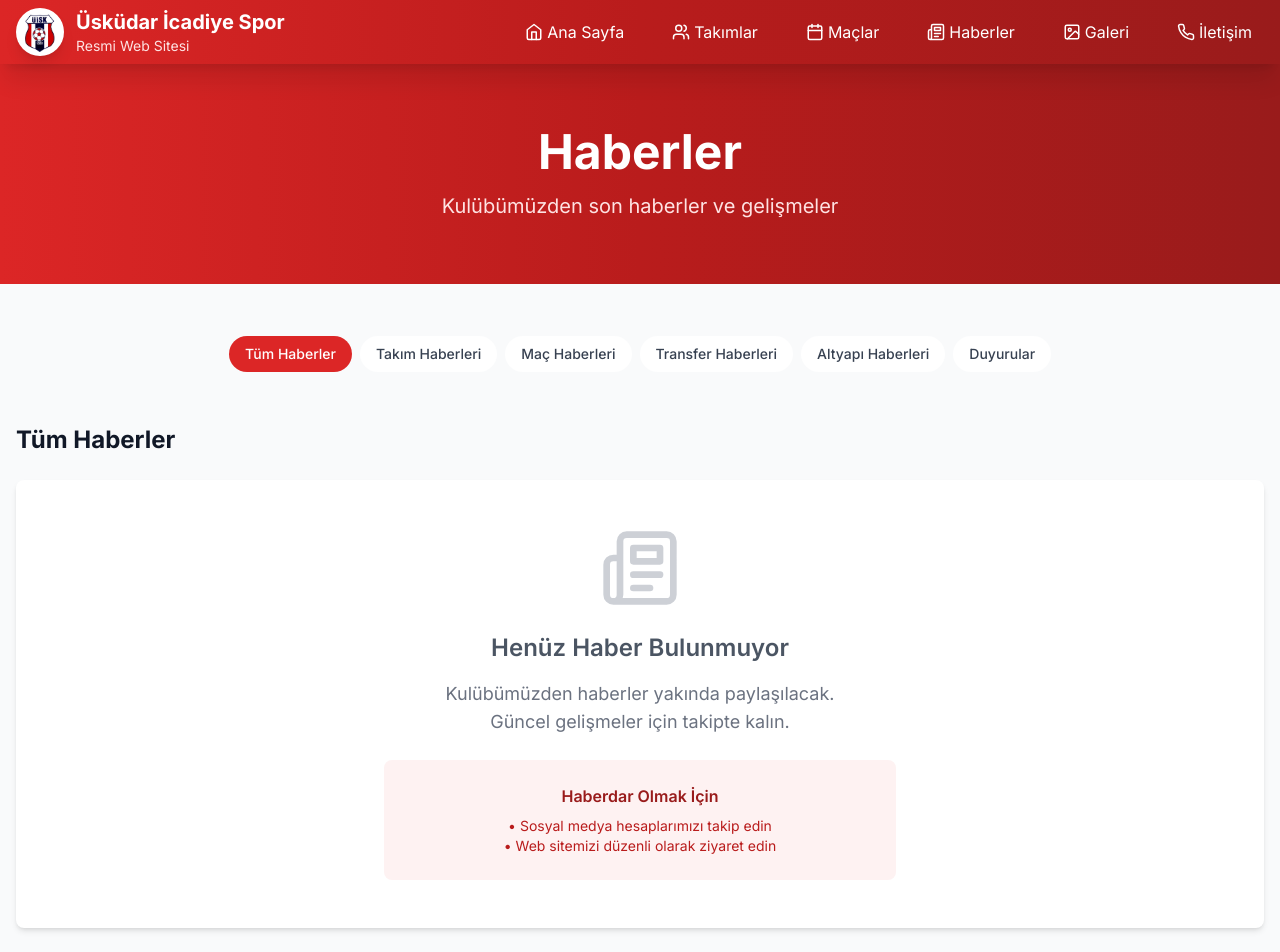
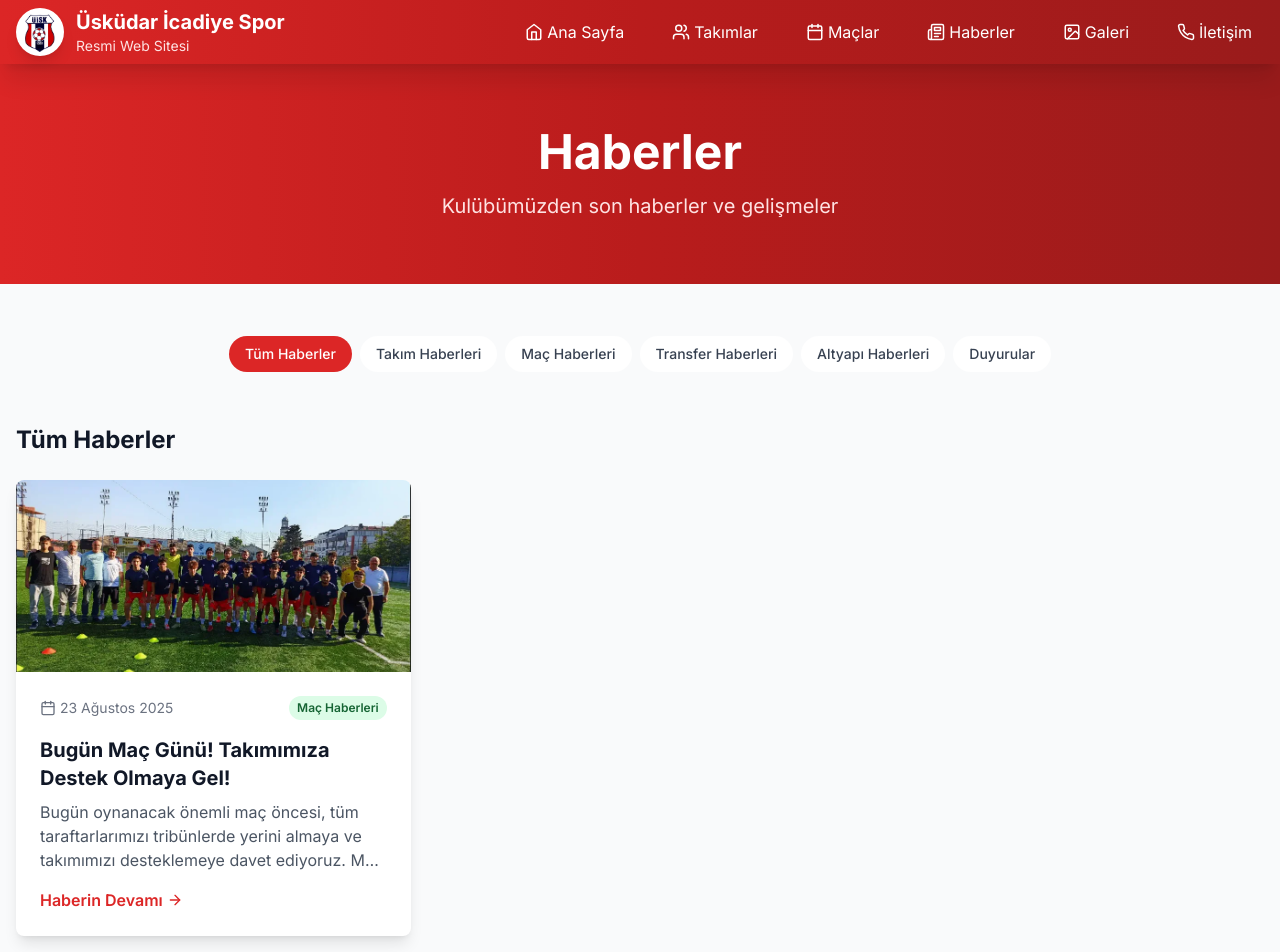
Before and after one commit to GeW1chT/uskudar-icadiyespor, a Next.js app: page /haberler in a window 1280 px wide. Shown: the top 952 px of the page. Built offline with nearby package versions, Linux system fonts and the light colour scheme.

Commit message:
haber girildi kadro güncellendi

```diff
--- a/src/app/galeri/page.tsx
+++ b/src/app/galeri/page.tsx
@@ -31,8 +31,8 @@ const GalleryPage = () => {
     },
     {
       id: 2,
-      title: "U18 Takım Fotoğrafı",
-      description: "U18 takımımızın resmi takım fotoğrafı",
+      title: "U17 Takım Fotoğrafı",
+      description: "U17 takımımızın resmi takım fotoğrafı",
       date: "2025-08-18",
       category: "training",
       type: "image",
@@ -42,7 +42,7 @@ const GalleryPage = () => {
     },
     {
       id: 3,
-      title: "Genç Takımımız",
+      title: "U17 Takımımız",
       description: "Altyapı takımımızdan kareler",
       date: "2025-08-15",
       category: "training",
--- a/src/app/haberler/page.tsx
+++ b/src/app/haberler/page.tsx
@@ -3,10 +3,34 @@
 import React, { useState } from 'react';
 import Header from '@/components/Header';
 import Footer from '@/components/Footer';
-import { Calendar, Clock, User, Tag, ArrowRight, Newspaper } from 'lucide-react';
+import { Calendar, Clock, User, Tag, ArrowRight, Newspaper, MapPin } from 'lucide-react';
+
+// Maç detayları için bir type tanımı ekleyelim
+interface MatchDetails {
+  competition: string;
+  homeTeam: string;
+  awayTeam: string;
+  stadium: string;
+  kickOffTime: string;
+}
+
+// Haber için bir type tanımı ekleyelim
+interface NewsItem {
+  id: number;
+  title: string;
+  summary: string;
+  date: string;
+  author: string;
+  category: string;
+  image: string; // Resim yolu
+  featured: boolean;
+  content?: string; // Daha uzun içerik için
+  matchDetails?: MatchDetails; // Maç haberi detayları için
+}
 
 const NewsPage = () => {
   const [selectedCategory, setSelectedCategory] = useState('all');
+  const [selectedNews, setSelectedNews] = useState<NewsItem | null>(null); // Tıklanan haberi tutacak state
 
   const categories = [
     { id: 'all', label: 'Tüm Haberler' },
@@ -17,15 +41,30 @@ const NewsPage = () => {
     { id: 'announcements', label: 'Duyurular' }
   ];
 
-  // Fake haberler kaldırıldı - boş array
-  const news: any[] = [];
+  const news: NewsItem[] = [
+    {
+      id: 1,
+      title: 'Bugün Maç Günü! Takımımıza Destek Olmaya Gel!',
+      summary: 'Bugün oynanacak önemli maç öncesi, tüm taraftarlarımızı tribünlerde yerini almaya ve takımımızı desteklemeye davet ediyoruz. Maç heyecanı başlıyor!',
+      date: '2025-08-23T15:00:00Z',
+      author: 'Kulüp Yönetimi',
+      category: 'matches',
+      image: '/gallery/a-team-training.jpg',
+      featured: true,
+      content: 'Takımımız, bugün Beylerbeyi Stadyumu\'nda önemli bir maça çıkıyor. Üsküdar Kulüpler Birliği Kupası kapsamında oynanacak olan bu karşılaşmada, A takımımız Vadi Spor ile kozlarını paylaşacak. Saat 18:00\'da başlayacak mücadele için tüm taraftarlarımızı tribünlerdeki yerini almaya davet ediyoruz. Birlikte daha güçlüyüz!',
+      matchDetails: {
+        competition: 'Üsküdar Kulüpler Birliği Kupası',
+        homeTeam: 'Üsküdar İcadiye',
+        awayTeam: 'Vadi Spor',
+        stadium: 'Beylerbeyi Stadyumu',
+        kickOffTime: '18:00'
+      }
+    },
+  ];
 
   const filteredNews = selectedCategory === 'all'
     ? news
     : news.filter(item => item.category === selectedCategory);
-
-  const featuredNews = news.filter(item => item.featured);
-  const regularNews = filteredNews.filter(item => !item.featured);
 
   const formatDate = (dateStr: string) => {
     const date = new Date(dateStr);
@@ -37,7 +76,7 @@ const NewsPage = () => {
   };
 
   const getCategoryColor = (category: string) => {
-    switch(category) {
+    switch (category) {
       case 'team': return 'bg-red-100 text-red-800';
       case 'matches': return 'bg-green-100 text-green-800';
       case 'transfers': return 'bg-blue-100 text-blue-800';
@@ -50,6 +89,60 @@ const NewsPage = () => {
   const getCategoryLabel = (category: string) => {
     const cat = categories.find(c => c.id === category);
     return cat ? cat.label : category;
+  };
+
+  const NewsDetail = () => {
+    if (!selectedNews) return null;
+
+    const { title, date, author, content, image, matchDetails } = selectedNews;
+
+    return (
+      <div className="bg-white rounded-lg shadow-md p-6 lg:p-12 mb-8 animate-fade-in">
+        <button
+          onClick={() => setSelectedNews(null)}
+          className="mb-6 flex items-center text-red-600 hover:text-red-800 transition-colors"
+        >
+          <ArrowRight size={16} className="rotate-180 mr-2" /> Haberlere Geri Dön
+        </button>
+        <img src={image} alt={title} className="w-full h-80 object-cover rounded-lg mb-8" />
+        <h1 className="text-3xl md:text-4xl font-bold text-gray-900 mb-4">{title}</h1>
+        <div className="flex items-center text-sm text-gray-500 mb-6 border-b pb-4">
+          <Calendar size={16} className="mr-1" />
+          <span>{formatDate(date)}</span>
+          <Clock size={16} className="ml-4 mr-1" />
+          <span>{new Date(date).toLocaleTimeString('tr-TR', { hour: '2-digit', minute: '2-digit' })}</span>
+          <User size={16} className="ml-4 mr-1" />
+          <span>{author}</span>
+        </div>
+
+        {matchDetails && (
+          <div className="bg-white rounded-lg shadow-lg p-6 my-8 border border-gray-100">
+            <div className="flex justify-between items-center mb-4">
+              <span className="px-3 py-1 text-sm font-semibold rounded-full bg-red-100 text-red-800">{matchDetails.competition}</span>
+              <div className="text-gray-500 text-sm flex items-center">
+                <span>{formatDate(date)}</span>
+                <span className="mx-2">•</span>
+                <Clock size={16} className="mr-1" />
+                <span>{matchDetails.kickOffTime}</span>
+              </div>
+            </div>
+            <div className="grid grid-cols-3 items-center text-center font-bold">
+              <h3 className="text-2xl text-red-700">{matchDetails.homeTeam}</h3>
+              <span className="text-gray-400 text-xl mx-4">VS</span>
+              <h3 className="text-2xl text-gray-800">{matchDetails.awayTeam}</h3>
+            </div>
+            <div className="mt-4 text-center text-gray-600 flex justify-center items-center">
+              <MapPin size={16} className="mr-2" />
+              <span>{matchDetails.stadium}</span> {/* Hatalı satır düzeltildi */}
+            </div>
+          </div>
+        )}
+
+        <div className="prose max-w-none text-gray-700 leading-relaxed text-lg">
+          <p>{content}</p>
+        </div>
+      </div>
+    );
   };
 
   return (
@@ -65,6 +158,10 @@ const NewsPage = () => {
       </section>
 
       <div className="container mx-auto px-4 py-12">
+        {selectedNews ? (
+          <NewsDetail />
+        ) : (
+          <>
             {/* Category Filter */}
             <div className="flex flex-wrap justify-center mb-12">
               {categories.map((category) => (
@@ -82,13 +179,14 @@ const NewsPage = () => {
               ))}
             </div>
 
-        {/* News Section */}
+            {/* News List */}
             <section>
               <h2 className="text-2xl font-bold mb-6 text-gray-900">
                 {selectedCategory === 'all' ? 'Tüm Haberler' : getCategoryLabel(selectedCategory)}
               </h2>
 
-          {/* No News Available */}
+              {filteredNews.length === 0 ? (
+                /* No News Available */
                 <div className="bg-white rounded-lg shadow-md p-12 text-center">
                   <div className="text-gray-400 mb-6">
                     <Newspaper size={80} className="mx-auto mb-4 opacity-50" />
@@ -100,13 +198,38 @@ const NewsPage = () => {
                   <div className="bg-red-50 rounded-lg p-6 max-w-lg mx-auto">
                     <h4 className="text-red-800 font-semibold mb-2">Haberdar Olmak İçin</h4>
                     <p className="text-red-700 text-sm">
-                • Sosyal medya hesaplarımızı takip edin<br/>
-                • Web sitemizi düzenli olarak ziyaret edin<br/>
-
+                      • Sosyal medya hesaplarımızı takip edin<br />
+                      • Web sitemizi düzenli olarak ziyaret edin<br />
                     </p>
                   </div>
                 </div>
+              ) : (
+                <div className="grid grid-cols-1 md:grid-cols-2 lg:grid-cols-3 gap-8">
+                  {filteredNews.map((item) => (
+                    <div key={item.id} className="bg-white rounded-lg shadow-lg overflow-hidden transition-transform duration-300 hover:scale-105 cursor-pointer"
+                         onClick={() => setSelectedNews(item)}>
+                      <img src={item.image} alt={item.title} className="w-full h-48 object-cover" />
+                      <div className="p-6">
+                        <div className="flex items-center text-sm text-gray-500 mb-4">
+                          <Calendar size={16} className="mr-1" />
+                          <span>{formatDate(item.date)}</span>
+                          <span className={`ml-auto px-2 py-1 rounded-full text-xs font-semibold ${getCategoryColor(item.category)}`}>
+                            {getCategoryLabel(item.category)}
+                          </span>
+                        </div>
+                        <h3 className="text-xl font-bold text-gray-900 mb-2">{item.title}</h3>
+                        <p className="text-gray-600 mb-4 line-clamp-3">{item.summary}</p>
+                        <span className="flex items-center text-red-600 font-semibold hover:text-red-800">
+                          Haberin Devamı <ArrowRight size={16} className="ml-1" />
+                        </span>
+                      </div>
+                    </div>
+                  ))}
+                </div>
+              )}
             </section>
+          </>
+        )}
       </div>
 
       <Footer />
--- a/src/app/page.tsx
+++ b/src/app/page.tsx
@@ -1,11 +1,19 @@
 import Header from '@/components/Header'
 import Footer from '@/components/Footer'
 import Image from 'next/image'
+import Link from 'next/link' // Link component'ini import ettik
 import { Calendar, Trophy, Users, Target } from 'lucide-react'
 
 const HomePage = () => {
-  const recentNews: any[] = [
-    // Gerçek haberler buraya eklenecek
+  // Önceki haber objesinden kısaltılmış bir versiyonu buraya ekledik
+  const recentNews = [
+    {
+      id: 1,
+      title: 'Bugün Maç Günü! Takımımıza Destek Olmaya Gel!',
+      excerpt: 'Bugün oynanacak önemli maç öncesi, tüm taraftarlarımızı tribünlerde yerini almaya ve takımımızı desteklemeye davet ediyoruz.',
+      date: '23 Ağustos 2025',
+      href: '/haberler', // Haber detay sayfasına yönlendirme için
+    },
   ];
 
   const upcomingMatches = [
@@ -124,9 +132,10 @@ const HomePage = () => {
               <div className="space-y-6">
                 {recentNews.length > 0 ? (
                   recentNews.map((news) => (
-                    <article key={news.id} className="bg-white rounded-lg shadow-md overflow-hidden hover:shadow-lg transition-shadow">
+                    <Link key={news.id} href={news.href} passHref>
+                      <article className="bg-white rounded-lg shadow-md overflow-hidden hover:shadow-lg transition-shadow cursor-pointer">
                         <div className="p-6">
-                        <h3 className="text-xl font-bold mb-2 text-gray-900 hover:text-red-600 cursor-pointer">
+                          <h3 className="text-xl font-bold mb-2 text-gray-900 hover:text-red-600">
                             {news.title}
                           </h3>
                           <p className="text-gray-600 text-sm mb-3 flex items-center">
@@ -134,11 +143,12 @@ const HomePage = () => {
                             {news.date}
                           </p>
                           <p className="text-gray-700 leading-relaxed">{news.excerpt}</p>
-                        <button className="text-red-600 hover:text-red-800 font-medium mt-4 inline-flex items-center">
+                          <span className="text-red-600 hover:text-red-800 font-medium mt-4 inline-flex items-center">
                             Devamını Oku →
-                        </button>
+                          </span>
                         </div>
                       </article>
+                    </Link>
                   ))
                 ) : (
                   <div className="bg-white rounded-lg shadow-md p-6 text-center">
```
Also changed, not shown: src/app/maclar/page.tsx (+6 -6 lines), src/app/takimlar/page.tsx (+16 -16 lines). Lines whose indentation alone changed are shown as unchanged.
